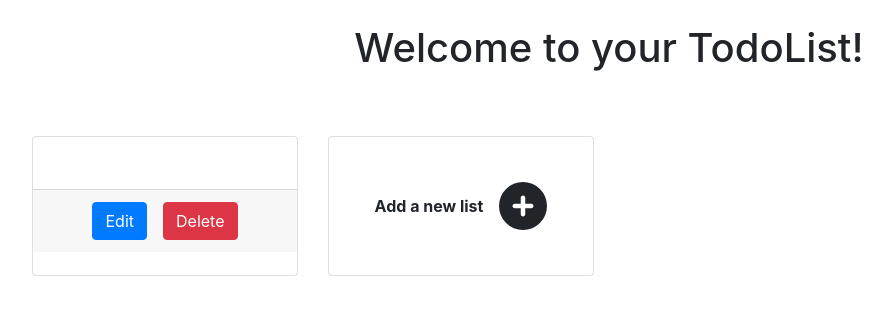
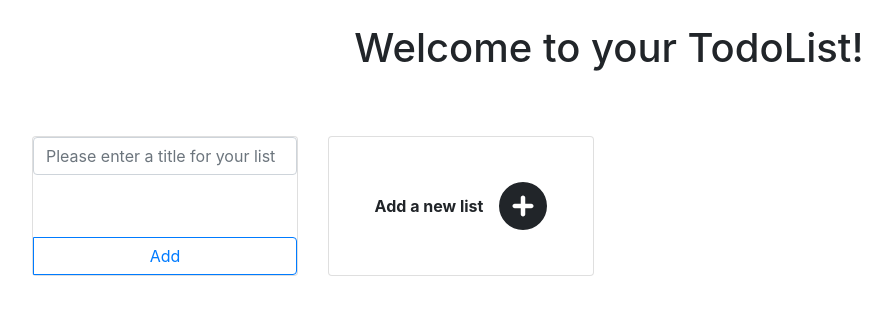
Before and after one commit to OmarBaltaji/TodoList-MERN, a React (Create React App) app: page / in a window 1280 px wide. Both pictures are taken after a click on the icon 258 px from the left and 206 px from the top of the page. Shown: the top 314 px of the page, without its empty margins (31-923 px from the left). Built offline with nearby package versions, Linux system fonts and the light colour scheme; no server answers.

Commit message:
Added icons and displayed a card that is empty which can then be used to add a new list

```diff
--- a/src/components/lists/List.js
+++ b/src/components/lists/List.js
@@ -1,25 +1,38 @@
 import React from 'react';
 import Button from '../common/Button';
-import { Link } from 'react-router-dom';
+import {checkIfObjEmpty} from '../../utilities';
+import Form from '../common/Form';
+import { FontAwesomeIcon } from '@fortawesome/react-fontawesome';
+import { faTrashCan } from '@fortawesome/free-solid-svg-icons';
 
-export default function List({list, onEditHandler, onDeleteHandler}) {
-  return (
-    <div className='col-md-3 mb-3 mt-3'>
-        <div className='card'>
-        <Link to={`/list/${list._id}`} className="text-decoration-none">
-            <div className="card-body">
+export default function List({list, onEditHandler, onDeleteHandler, onChangeHandler, titleValue, onSubmitHandler, handleKeyDown}) {
+  const displayNewEmptyList = () => (
+    <Form handleOnChange={onChangeHandler} value={titleValue} handleOnSubmit={onSubmitHandler} handleKeyDown={handleKeyDown} />
+  );
+
+  const displayExistingList = () => (
+    <>
+      <div className='card--header text-right pt-3 pr-3 text-danger'>
+        <FontAwesomeIcon icon={faTrashCan} onClick={onDeleteHandler} />
+      </div>
+      <div className="card-body" title='Edit'>
         <div className='card-title text-center text-dark'>
           {list.title}
         </div>
         <div className='card-text'>
-
+          {/* items */}
         </div>
       </div>
-        </Link>
       <div className='card-footer text-center'>
         <Button className="btn-primary mr-3" onClickHandler={onEditHandler} innerText="Edit" />
-            <Button className="btn-danger" onClickHandler={onDeleteHandler} innerText="Delete" />
       </div>
+    </>
+  )
+
+  return (
+    <div className='col-md-3 my-3'>
+      <div className='card'>
+        {checkIfObjEmpty(list) ? displayNewEmptyList() : displayExistingList()}
       </div>
     </div>
   );
```
Lines whose indentation alone changed are shown as unchanged.
